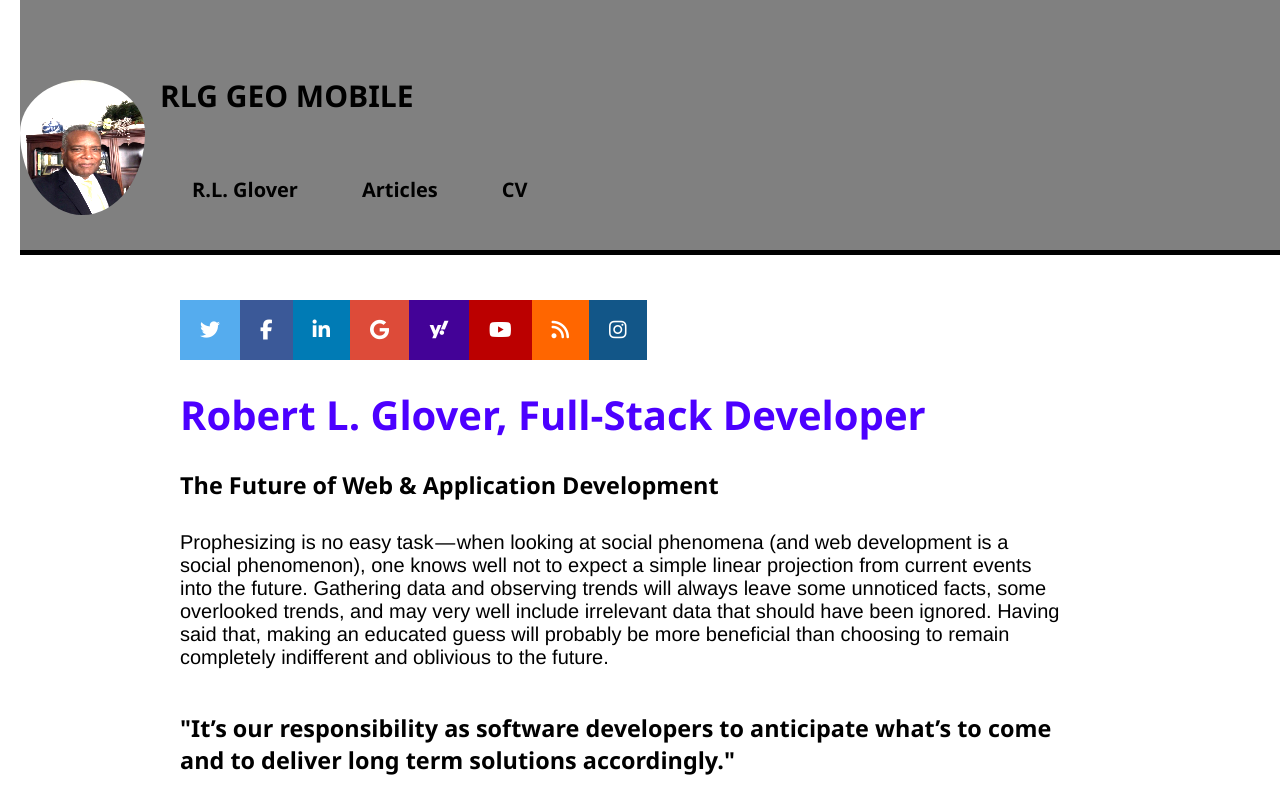
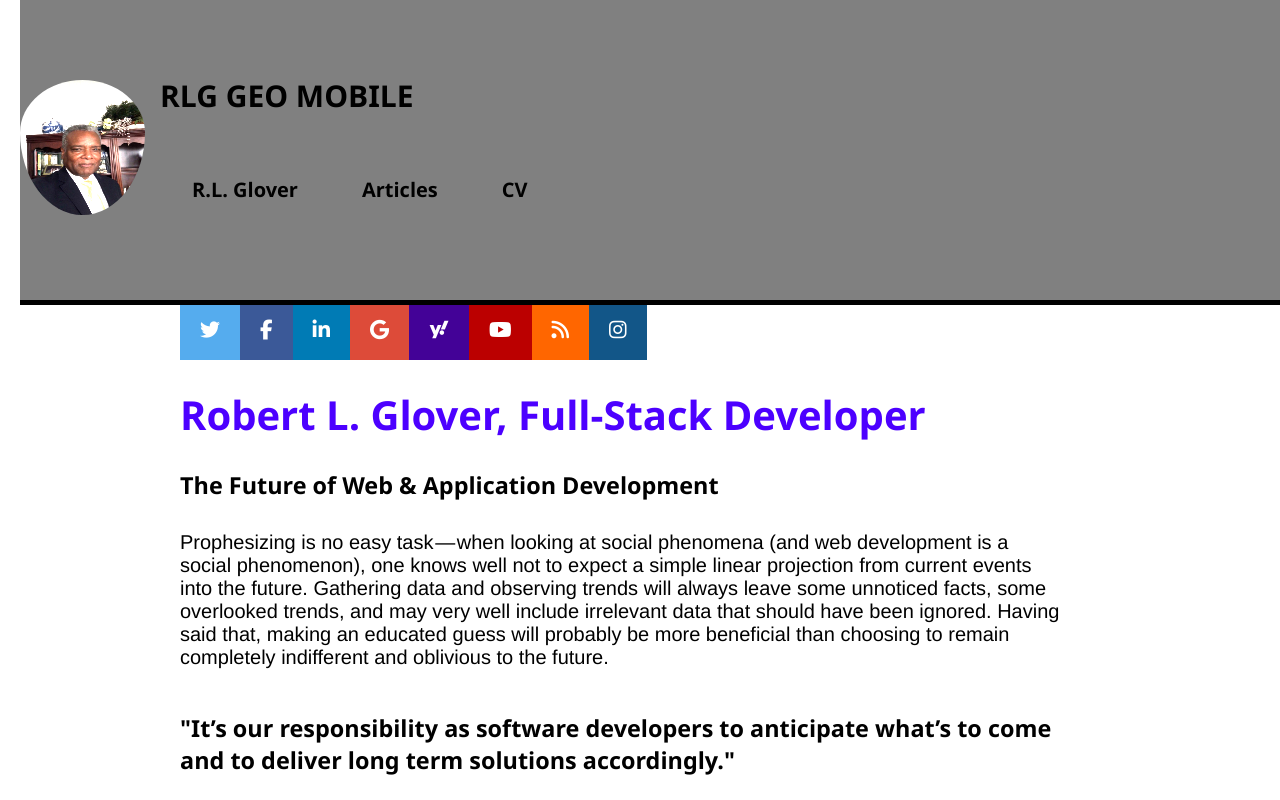
Before and after one commit to curgery/serene-plains-04273, a React (Create React App) app in the folder client/: page / in a window 1280 px wide. Shown: the top 800 px of the page. Built offline with nearby package versions, Linux system fonts and the light colour scheme.

Commit message:
changed navbar width...

```diff
--- a/client/src/App.css
+++ b/client/src/App.css
@@ -33,7 +33,7 @@ h4 {
 }
 
 nav {
-  height: 200px;
+  height: 250px;
   padding-left: 0;
   padding-top: 50px;
   display: inline-block;
@@ -52,6 +52,7 @@ nav ul {
 }
 
 nav li {
+  display: flex;
   align-items: flex-start;
   display: inline-block;
   padding-top: 35px;
```
